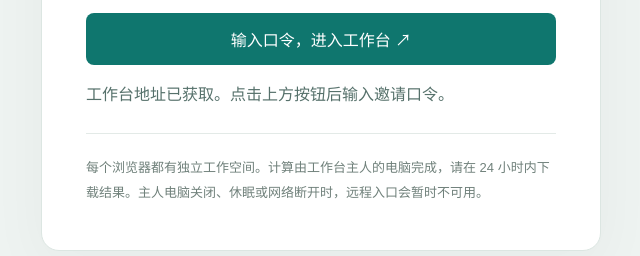
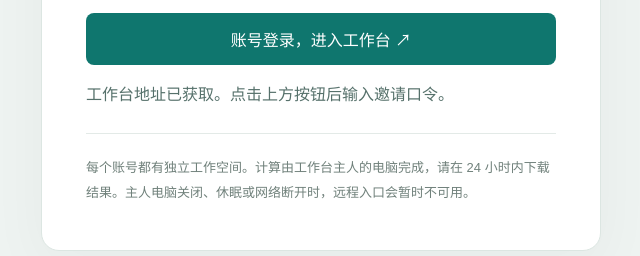
Before and after one commit to veritas123-s/biomatrix-remote, a plain HTML site: page index.html in a window 1280 px wide. Shown: the part 318-574 px from the top of the page, without its empty margins (319-959 px from the left). Drawn offline with Linux system fonts and the light colour scheme; no server answers.

Commit message:
Update BioMatrix remote entry

```diff
--- a/index.html
+++ b/index.html
@@ -1 +1 @@
-<!doctype html><html lang="zh-CN"><head><meta charset="utf-8"><meta name="viewport" content="width=device-width,initial-scale=1"><meta name="referrer" content="no-referrer"><title>BioMatrix · 远程生信分析</title><link rel="stylesheet" href="portal.css"></head><body><main class="access-card"><div class="eyebrow">BIOMATRIX / REMOTE ANALYSIS</div><h1>把文件放进来，<br>把关注的问题画出来。</h1><p>选择基因与通路，自定义颜色，获得图、数据和可直接运行的 R 代码。</p><a id="open-workbench" class="entry-link" hidden>输入口令，进入工作台 ↗</a><p id="connection-message" role="status">正在获取工作台地址…</p><div class="access-note">每个浏览器都有独立工作空间。计算由工作台主人的电脑完成，请在 24 小时内下载结果。主人电脑关闭、休眠或网络断开时，远程入口会暂时不可用。</div></main><script src="portal.js"></script></body></html>
+<!doctype html><html lang="zh-CN"><head><meta charset="utf-8"><meta name="viewport" content="width=device-width,initial-scale=1"><meta name="referrer" content="no-referrer"><title>BioMatrix · 远程生信分析</title><link rel="stylesheet" href="portal.css"></head><body><main class="access-card"><div class="eyebrow">BIOMATRIX / REMOTE ANALYSIS</div><h1>把文件放进来，<br>把关注的问题画出来。</h1><p>选择基因与通路，自定义颜色，获得图、数据和可直接运行的 R 代码。</p><a id="open-workbench" class="entry-link" hidden>账号登录，进入工作台 ↗</a><p id="connection-message" role="status">正在获取工作台地址…</p><div class="access-note">每个账号都有独立工作空间。计算由工作台主人的电脑完成，请在 24 小时内下载结果。主人电脑关闭、休眠或网络断开时，远程入口会暂时不可用。</div></main><script src="portal.js"></script></body></html>
```
